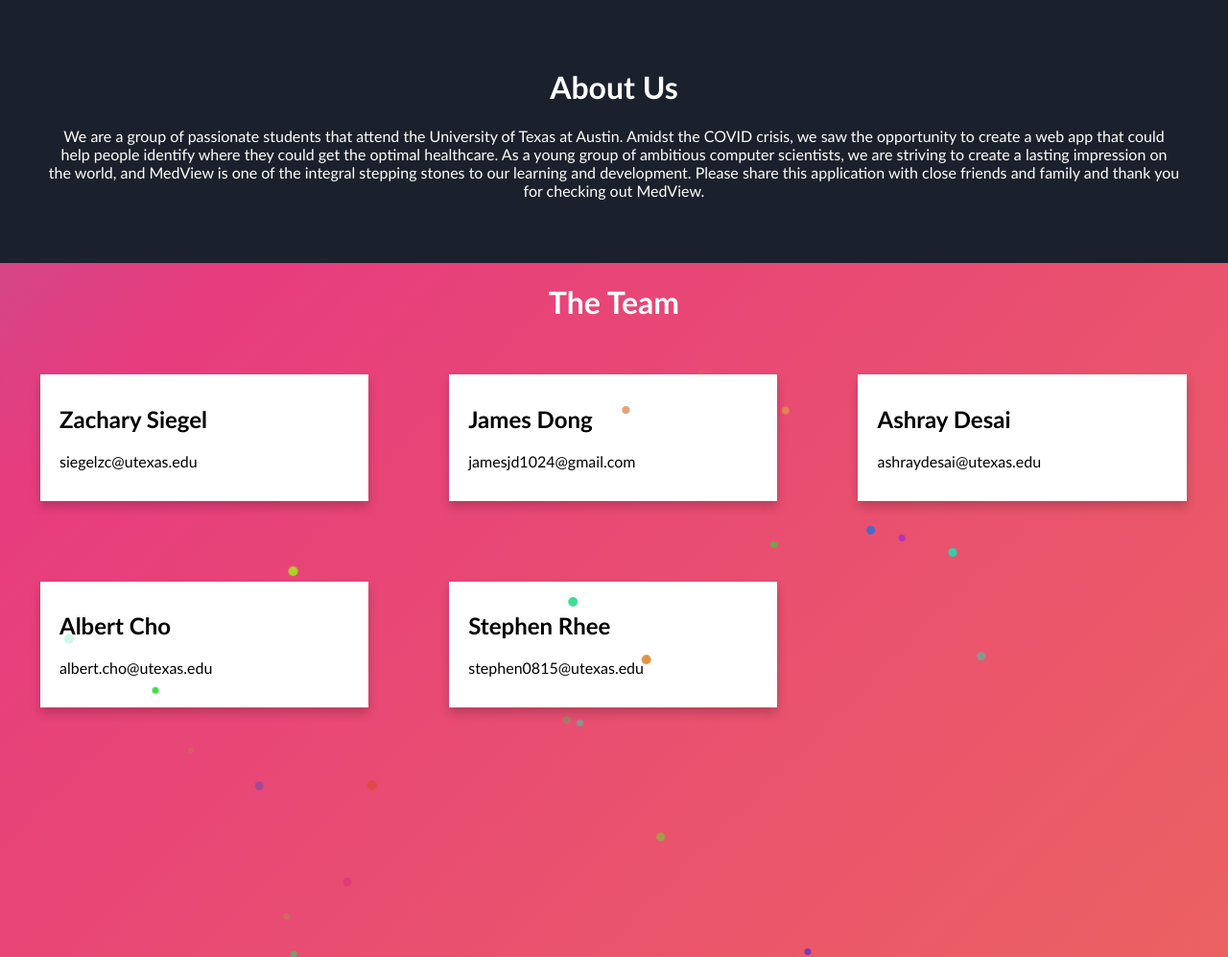
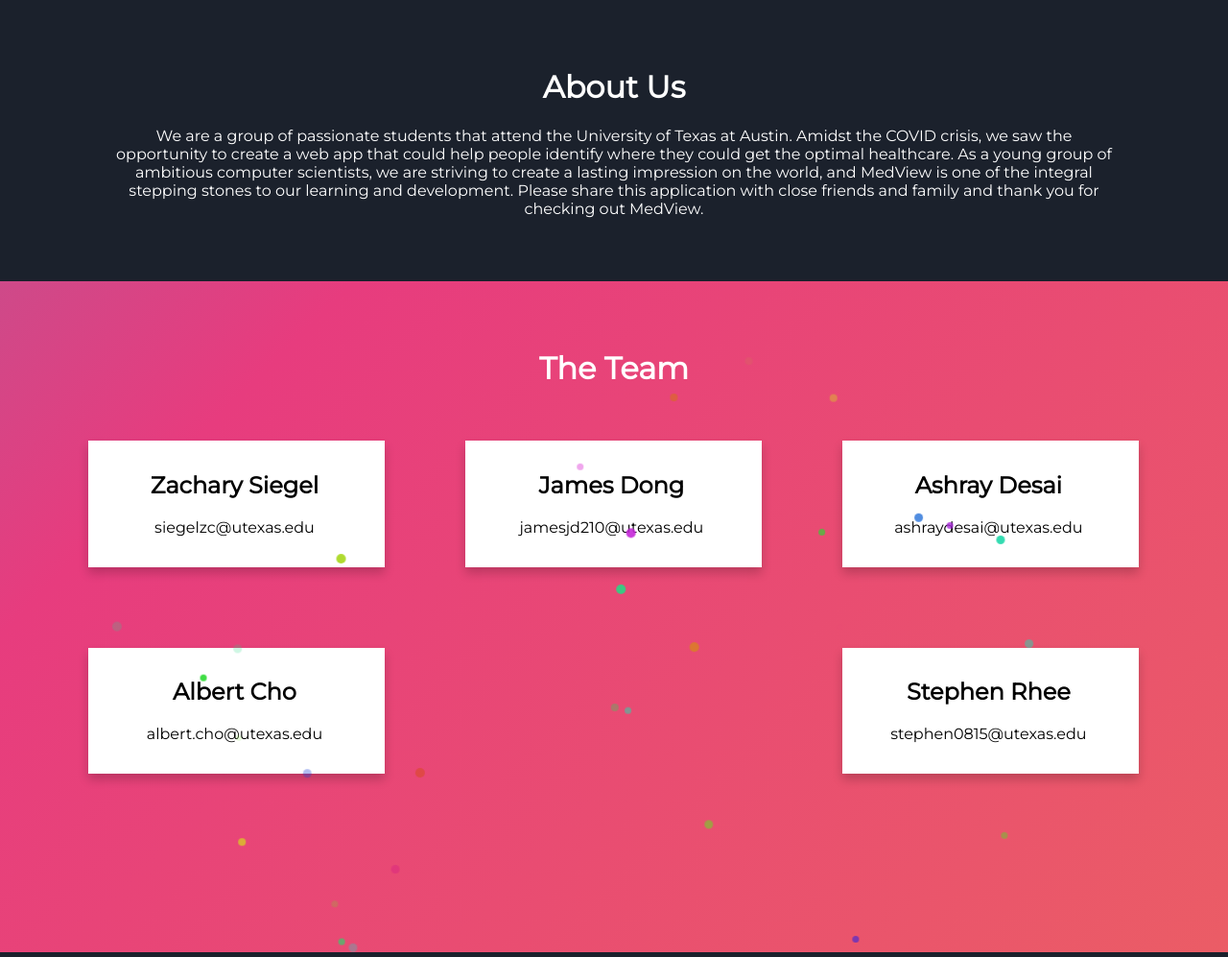
Before and after one commit to jamesjd210/medview, a Flask app: template templates/about_us.html in a window 1280 px wide. Shown: the whole page at 96% size. Run offline with Flask 2, Linux system fonts and the light colour scheme; the template is opened without the code that fills it, so the values that code supplies are empty.

Commit message:
Made space for logo in middle.

```diff
--- a/static/css/styles_about.css
+++ b/static/css/styles_about.css
@@ -31,6 +31,9 @@
     width: 33.3%;
     margin-bottom: 16px;
     padding: 0 8px;
+    margin-left: auto;
+    margin-right: auto;
+    display: block;
   }
 
   .slot {
@@ -41,10 +44,18 @@
   }
 
   .about-section {
-    padding: 50px;
+    padding: 50px 120px;
     text-align: center;
     background-color: #1b212c;
     color: white;
+  }
+
+  .name-section {
+    padding: 50px;
+    text-align: center;
+    margin-left: auto;
+    margin-right: auto;
+    display: block;
   }
 
   .container {
@@ -54,7 +65,9 @@
   .container::after, .row::after {
     content: "";
     clear: both;
-    display: table;
+    margin-left: auto;
+    margin-right: auto;
+    display: block;
   }
 
   .fade-in {
--- a/templates/about_us.html
+++ b/templates/about_us.html
@@ -1,12 +1,13 @@
 <!DOCTYPE html>
 <html>
     <head>
-        <link rel="stylesheet" type="text/css" href="../static/css/styles_about.css" />
+        <link rel="stylesheet" type="text/css" href="../static/css/styles_about.css"/>
+        <link rel="stylesheet" href="https://fonts.googleapis.com/css?family=Montserrat">
     </head>
     <body>
         <div class="about-section fade-in2">
-            <h1>About Us</h1>
-            <p>
+            <h1 style="font-family: 'Montserrat'">About Us</h1>
+            <p style="font-family: 'Montserrat'">
                 We are a group of passionate students that attend the University of Texas at Austin.
                 Amidst the COVID crisis, we saw the opportunity to create a web app that could help people
                 identify where they could get the optimal healthcare. As a young group of ambitious computer
@@ -16,53 +17,7 @@
             </p>
         </div>
 
-        <div class="row fade-in2 particle-container">
-
-            <h1 style="text-align:center;color: white">The Team</h1>
-            <div class="column fade-in">
-                <div class="slot">
-                    <div class="container">
-                        <h2>Zachary Siegel</h2>
-                        <p>siegelzc@utexas.edu</p>
-                    </div>
-                </div>
-            </div>
-
-            <div class="column fade-in2">
-                <div class="slot">
-                    <div class="container">
-                        <h2>James Dong</h2>
-                        <p>jamesjd1024@gmail.com</p>
-                    </div>
-                </div>
-            </div>
-
-            <div class="column fade-in3">
-                <div class="slot">
-                    <div class="container">
-                        <h2>Ashray Desai</h2>
-                        <p>ashraydesai@utexas.edu</p>
-                    </div>
-                </div>
-            </div>
-
-            <div class="column fade-in4">
-                <div class="slot">
-                    <div class="container">
-                        <h2>Albert Cho</h2>
-                        <p>albert.cho@utexas.edu</p>
-                    </div>
-                </div>
-            </div>
-
-            <div class="column fade-in5">
-                <div class="slot">
-                    <div class="container">
-                        <h2>Stephen Rhee</h2>
-                        <p>stephen0815@utexas.edu</p>
-                    </div>
-                </div>
-            </div>
+        <div class="name-section fade-in2 particle-container">
 
             <div class="particle"></div>
             <div class="particle"></div>
@@ -95,6 +50,64 @@
             <div class="particle"></div>
             <div class="particle"></div>
 
+        <div class="row">
+
+            <h1 style="font-family: 'Montserrat';text-align:center;color: white">The Team</h1>
+            <div class="column fade-in">
+                <div class="slot">
+                    <div class="container">
+                        <h2 style="font-family: 'Montserrat'">Zachary Siegel</h2>
+                        <p style="font-family: 'Montserrat'">siegelzc@utexas.edu</p>
+                    </div>
+                </div>
+            </div>
+
+            <div class="column fade-in2">
+                <div class="slot">
+                    <div class="container">
+                        <h2 style="font-family: 'Montserrat'">James Dong</h2>
+                        <p style="font-family: 'Montserrat'">jamesjd210@utexas.edu</p>
+                    </div>
+                </div>
+            </div>
+
+            <div class="column fade-in3">
+                <div class="slot">
+                    <div class="container">
+                        <h2 style="font-family: 'Montserrat'">Ashray Desai</h2>
+                        <p style="font-family: 'Montserrat'">ashraydesai@utexas.edu</p>
+                    </div>
+                </div>
+            </div>
+
         </div>
+
+        <div class="row">
+
+            <div class="column fade-in4">
+                <div class="slot">
+                    <div class="container">
+                        <h2 style="font-family: 'Montserrat'">Albert Cho</h2>
+                        <p style="font-family: 'Montserrat'">albert.cho@utexas.edu</p>
+                    </div>
+                </div>
+            </div>
+
+            <div class="column fade-in4">
+
+            </div>
+
+            <div class="column fade-in5">
+                <div class="slot">
+                    <div class="container">
+                        <h2 style="font-family: 'Montserrat'">Stephen Rhee</h2>
+                        <p style="font-family: 'Montserrat'">stephen0815@utexas.edu</p>
+                    </div>
+                </div>
+            </div>
+
+        </div>
+
+    </div>
   </body>
 </html>
```
